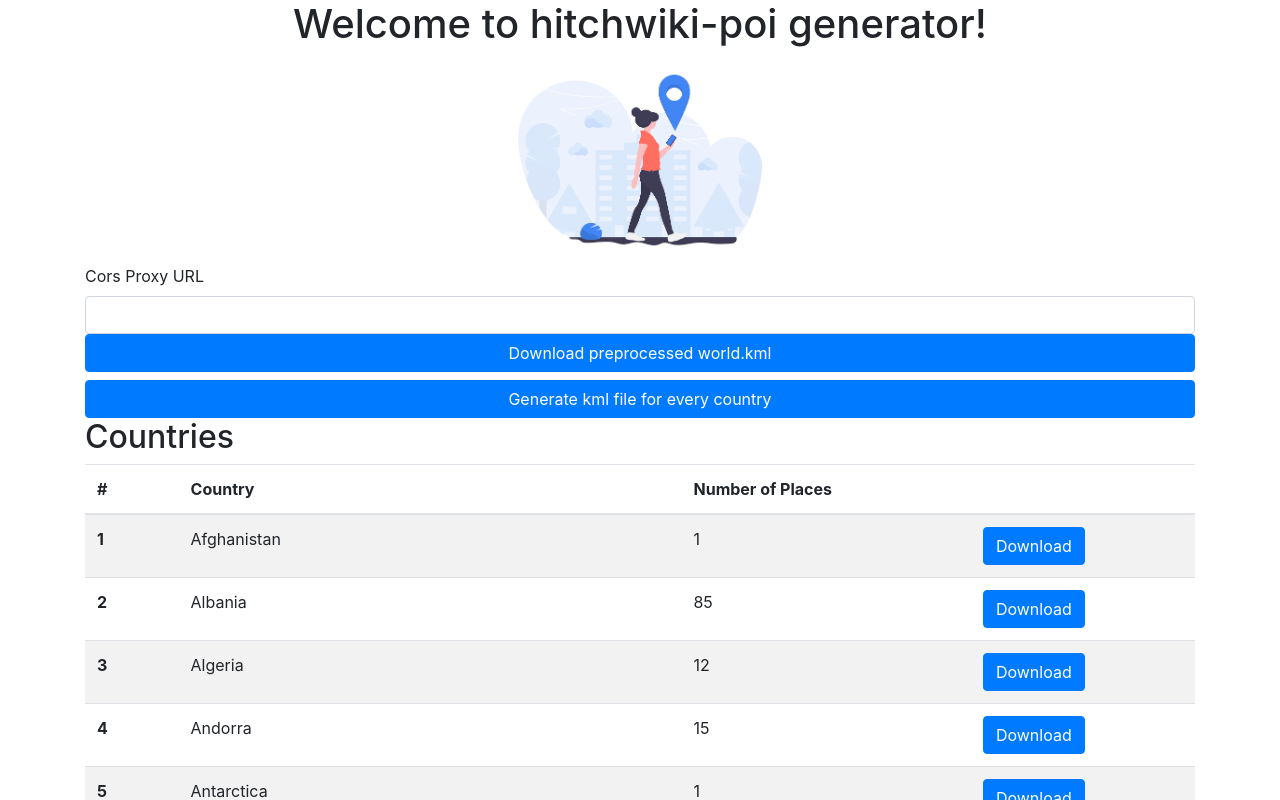
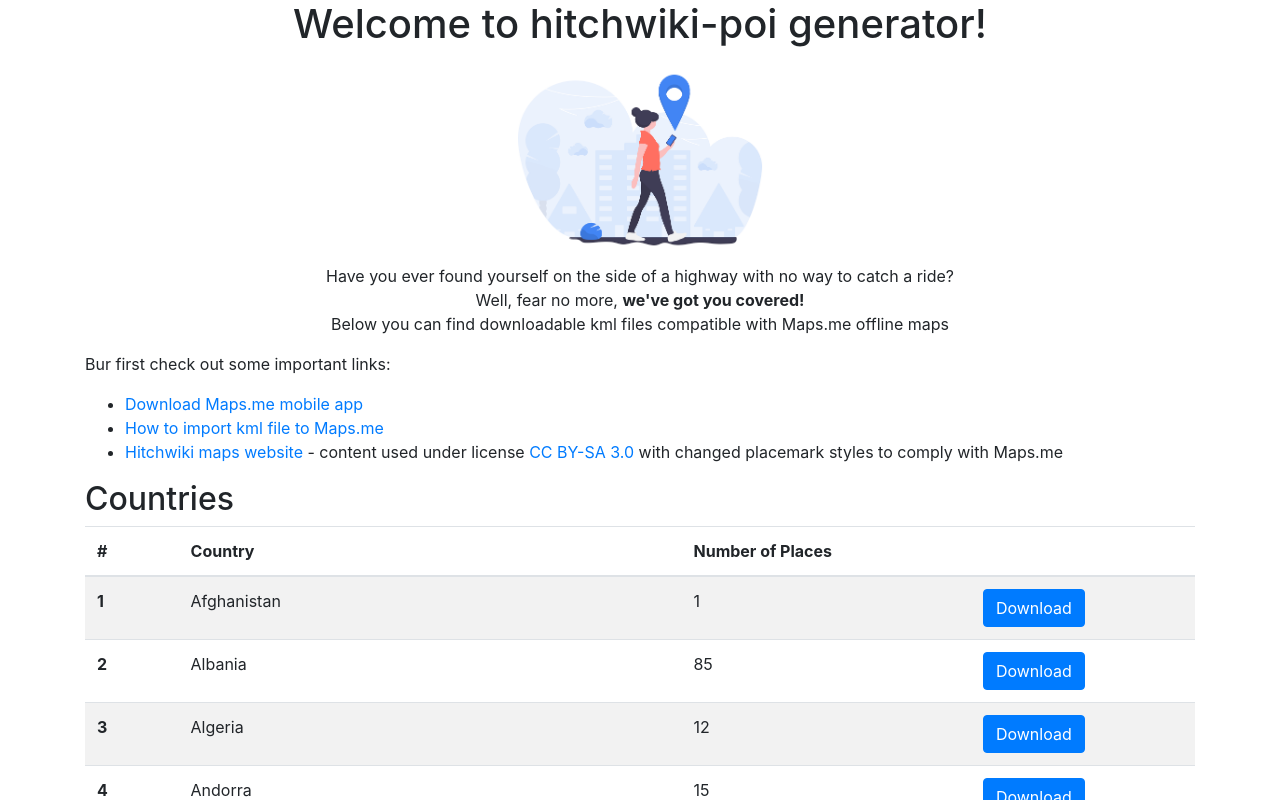
Before and after one commit to kp-marczynski/hitchwiki-poi, an Angular app: page / in a window 1280 px wide. Shown: the top 800 px of the page. Built offline with nearby package versions, Linux system fonts and the light colour scheme; no server answers.

Commit message:
added some view content

```diff
--- a/src/app/app.component.html
+++ b/src/app/app.component.html
@@ -7,17 +7,32 @@
     <img width="300" alt="Logo"
          src="assets/images/undraw_directions_x53j.png">
   </div>
-  <form name="editForm" role="form" novalidate [formGroup]="corsForm">
-    <label for="corsUrl">Cors Proxy URL</label>
-    <input name="corsUrl" id="corsUrl" class="form-control" type="text" formControlName="url">
-  </form>
-
-  <a class="btn-block btn btn-primary" target="_blank" rel="noopener" href="assets/kml/world.kml"
-     type="application/vnd.google-earth.kml+xml">Download preprocessed world.kml</a>
-
-  <button class="btn-block btn btn-primary" (click)="downloadAll(0)">
-    Generate kml file for every country
-  </button>
+  <p class="text-center">
+    Have you ever found yourself on the side of a highway with no way to catch a ride?
+    <br>
+    Well, fear no more, <strong>we've got you covered!</strong>
+    <br>
+    Below you can find downloadable kml files compatible with Maps.me offline maps
+  </p>
+  <p>Bur first check out some important links:</p>
+  <ul>
+    <li>
+      <a href="https://maps.me/download">
+        Download Maps.me mobile app
+      </a>
+    </li>
+    <li>
+      <a href="https://support.maps.me/hc/en-us/articles/207895029-How-can-I-import-bookmarks-">
+        How to import kml file to Maps.me
+      </a>
+    </li>
+    <li>
+      <a href="http://hitchwiki.org/maps/">Hitchwiki maps website</a>
+      <span> - content used under license </span>
+      <a rel="license" href="http://creativecommons.org/licenses/by-sa/3.0/">CC BY-SA 3.0</a>
+      <span> with changed placemark styles to comply with Maps.me</span>
+    </li>
+  </ul>
 
   <h2>Countries</h2>
   <table class="table table-striped">
@@ -56,5 +71,28 @@
     </tbody>
   </table>
 
+  <ngb-accordion #acc="ngbAccordion">
+    <ngb-panel title="Advanced Options">
+      <ng-template ngbPanelContent>
+        <form name="editForm" role="form" novalidate [formGroup]="corsForm">
+          <label for="corsUrl">Cors Proxy URL</label>
+          <input name="corsUrl" id="corsUrl" class="form-control" type="text" formControlName="url">
+        </form>
 
+        <a class="btn-block btn btn-primary" target="_blank" rel="noopener" href="assets/kml/world.kml"
+           type="application/vnd.google-earth.kml+xml">Download preprocessed world.kml</a>
+
+        <button class="btn-block btn btn-primary" (click)="downloadAll(0)">
+          Generate kml file for every country
+        </button>
+      </ng-template>
+    </ngb-panel>
+  </ngb-accordion>
+
+  <h4>License:</h4>
+  <a rel="license" href="http://creativecommons.org/licenses/by-sa/3.0/">
+    <img alt="Creative Commons License" style="border-width:0"
+         src="https://i.creativecommons.org/l/by-sa/3.0/88x31.png"/></a><br/>
+  This work is licensed under a <a rel="license" href="http://creativecommons.org/licenses/by-sa/3.0/">
+  Creative Commons Attribution-ShareAlike 3.0 Unported License</a>
 </div>
```
